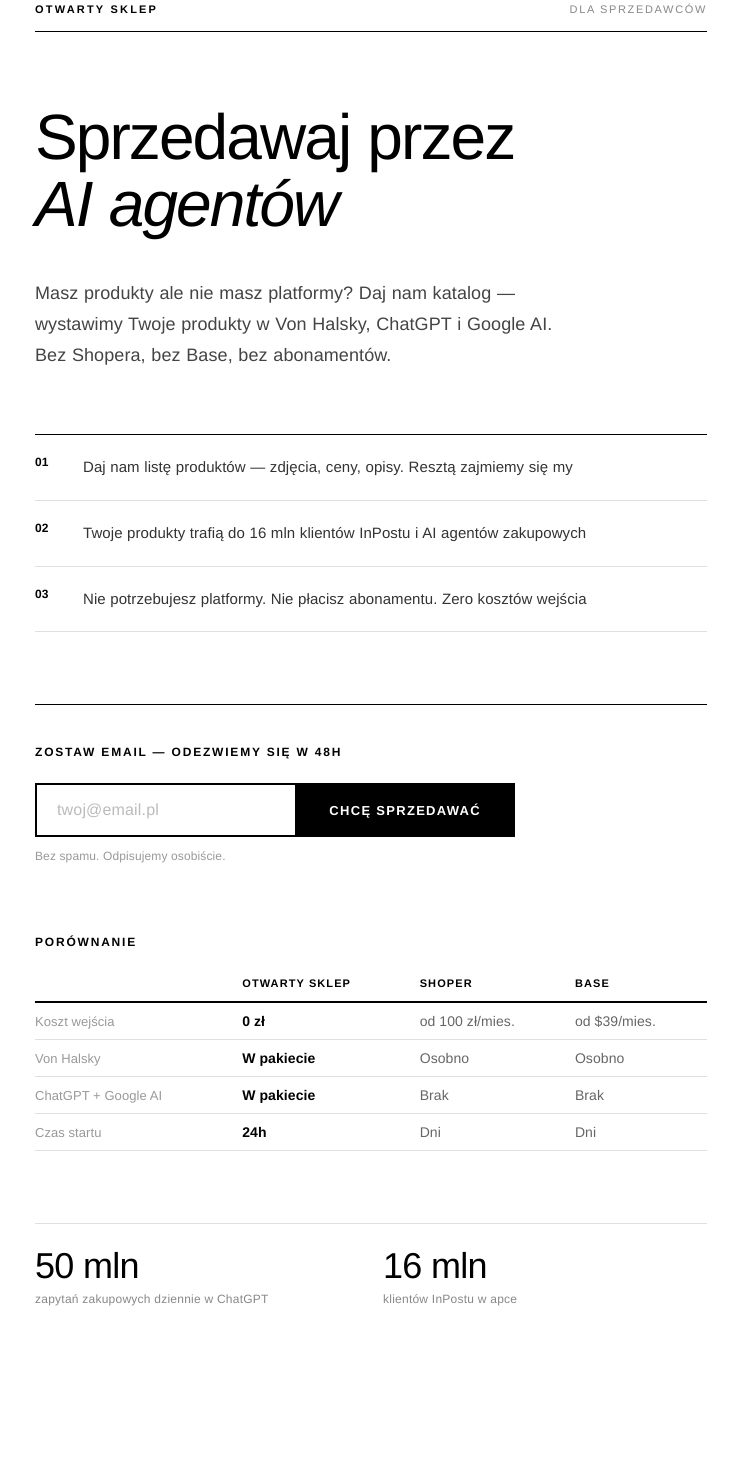
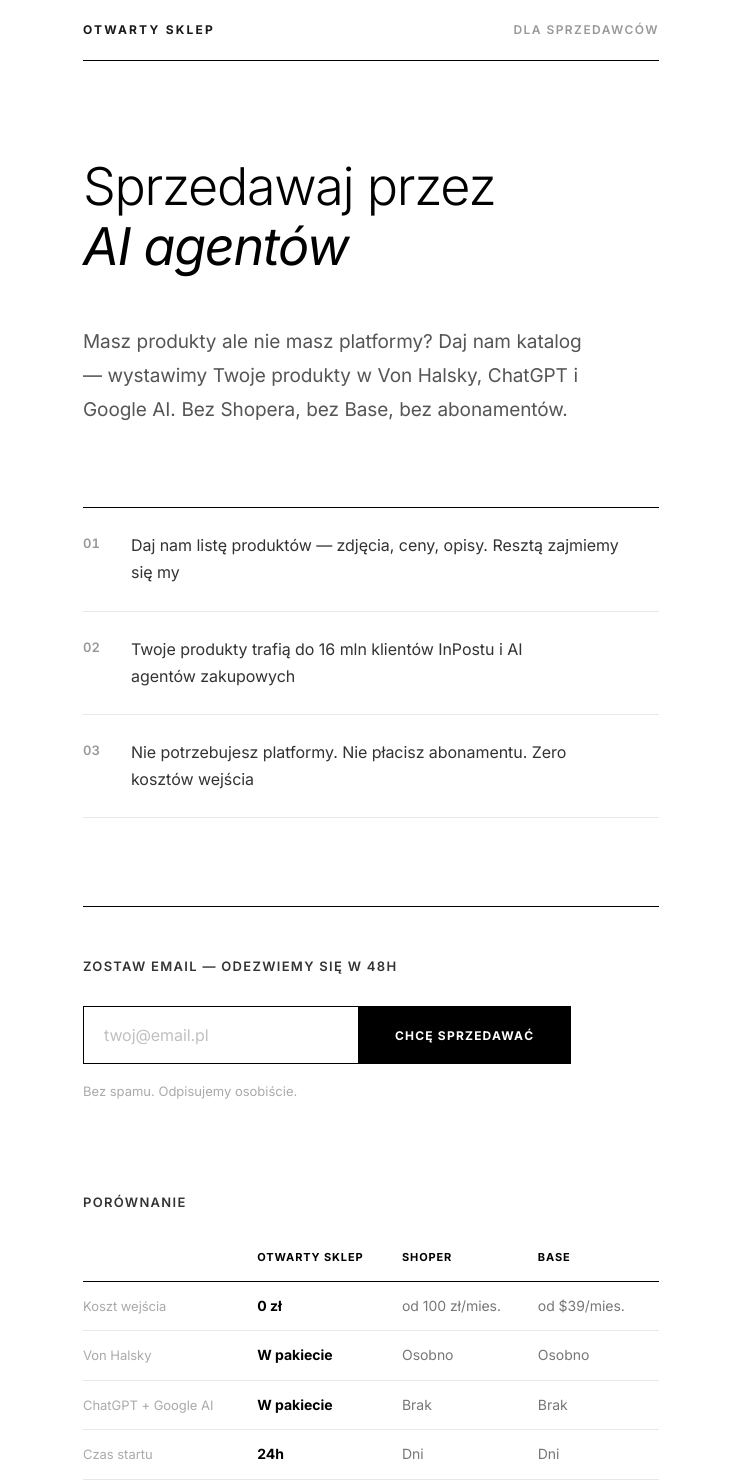
Before and after one commit to otwarty-sklep/landing, a plain HTML site: page b/index.html in a window 1280 px wide. Shown: the part 77-1560 px from the top of the page, without its empty margins (269-1007 px from the left). Before the commit the page ends 1449 px from the top, so only its background shows below. Drawn offline with Linux system fonts and the light colour scheme.

Commit message:
Inter font, better readability
- Inter variable font (opsz 14-32, designed for screens)
- font-feature-settings: cv01, cv02, ss01, ss03 (alternate glyphs)
- Larger body (17px), intro (19px), more generous line-height (1.75-1.8)
- Softer text color (#1a1a1a body, #333 secondary, #555 intro)
- Wider padding, more vertical breathing room between sections
- Narrower max-width (640px) for optimal line length (~65 chars)

Co-Authored-By: Claude Opus 4.6 (1M context) <noreply@anthropic.com>

```diff
--- a/b/index.html
+++ b/b/index.html
@@ -4,25 +4,31 @@
 <meta charset="UTF-8">
 <meta name="viewport" content="width=device-width, initial-scale=1.0">
 <title>Otwarty Sklep — Sprzedawaj przez AI agentów</title>
+<link rel="preconnect" href="https://fonts.googleapis.com">
+<link rel="preconnect" href="https://fonts.gstatic.com" crossorigin>
+<link href="https://fonts.googleapis.com/css2?family=Inter:ital,opsz,wght@0,14..32,300;0,14..32,400;0,14..32,600;0,14..32,700;1,14..32,400&display=swap" rel="stylesheet">
 <style>
   * { margin: 0; padding: 0; box-sizing: border-box; }
 
   body {
-    font-family: 'Helvetica Neue', Helvetica, Arial, sans-serif;
-    color: #000;
+    font-family: 'Inter', sans-serif;
+    color: #1a1a1a;
     background: #fff;
+    font-size: 17px;
+    line-height: 1.75;
     -webkit-font-smoothing: antialiased;
     -moz-osx-font-smoothing: grayscale;
     text-rendering: optimizeLegibility;
     font-optical-sizing: auto;
+    font-feature-settings: 'cv01', 'cv02', 'ss01', 'ss03';
     font-variant-numeric: oldstyle-nums proportional-nums;
     hanging-punctuation: first allow-end last;
   }
 
   .page {
-    max-width: 720px;
+    max-width: 640px;
     margin: 0 auto;
-    padding: 80px 24px 64px;
+    padding: 96px 32px 80px;
   }
 
   /* --- top bar --- */
@@ -30,91 +36,92 @@
     display: flex;
     justify-content: space-between;
     align-items: baseline;
-    margin-bottom: 72px;
-    padding-bottom: 16px;
-    border-bottom: 1px solid #000;
+    margin-bottom: 96px;
+    padding-bottom: 20px;
+    border-bottom: 1.5px solid #000;
   }
   .logo {
-    font-size: 11px;
+    font-size: 12px;
     font-weight: 700;
-    letter-spacing: 0.2em;
+    letter-spacing: 0.18em;
     text-transform: uppercase;
     font-variant-numeric: lining-nums tabular-nums;
   }
   .tag {
-    font-size: 11px;
-    letter-spacing: 0.15em;
+    font-size: 12px;
+    font-weight: 600;
+    letter-spacing: 0.12em;
     text-transform: uppercase;
-    color: #888;
+    color: #999;
   }
 
   /* --- headline --- */
   h1 {
-    font-size: clamp(36px, 6vw, 64px);
-    font-weight: 400;
-    line-height: 1.05;
-    letter-spacing: -0.03em;
-    margin-bottom: 40px;
+    font-size: clamp(32px, 5.5vw, 52px);
+    font-weight: 300;
+    line-height: 1.15;
+    letter-spacing: -0.025em;
+    margin-bottom: 48px;
     text-wrap: balance;
-    word-spacing: 0.02em;
+    color: #000;
     font-variant-numeric: lining-nums;
   }
   h1 em {
     font-style: italic;
-    font-weight: 400;
+    font-weight: 300;
   }
 
   /* --- intro --- */
   .intro {
-    font-size: 18px;
-    line-height: 1.7;
-    letter-spacing: 0.005em;
-    word-spacing: 0.03em;
-    color: #444;
+    font-size: 19px;
+    line-height: 1.8;
+    letter-spacing: -0.005em;
+    word-spacing: 0.02em;
+    color: #555;
     max-width: 520px;
-    margin-bottom: 64px;
+    margin-bottom: 80px;
     text-wrap: pretty;
   }
 
   /* --- grid --- */
   .grid {
     display: grid;
-    grid-template-columns: 48px 1fr;
+    grid-template-columns: 40px 1fr;
     gap: 0;
-    margin-bottom: 72px;
-    border-top: 1px solid #000;
+    margin-bottom: 88px;
+    border-top: 1.5px solid #000;
   }
   .grid-num {
-    font-size: 12px;
-    font-weight: 700;
-    padding: 20px 0;
-    border-bottom: 1px solid #e0e0e0;
-    color: #000;
+    font-size: 13px;
+    font-weight: 600;
+    padding: 24px 0;
+    border-bottom: 1px solid #e8e8e8;
+    color: #999;
     font-variant-numeric: lining-nums tabular-nums;
   }
   .grid-text {
-    font-size: 15px;
-    line-height: 1.65;
-    letter-spacing: 0.005em;
-    word-spacing: 0.02em;
-    padding: 20px 0;
-    border-bottom: 1px solid #e0e0e0;
+    font-size: 16px;
+    line-height: 1.7;
+    letter-spacing: -0.003em;
+    padding: 24px 0 24px 8px;
+    border-bottom: 1px solid #e8e8e8;
     color: #333;
     text-wrap: pretty;
   }
 
   /* --- form --- */
   .form-section {
-    border-top: 1px solid #000;
-    padding-top: 40px;
-    margin-bottom: 72px;
+    border-top: 1.5px solid #000;
+    padding-top: 48px;
+    margin-bottom: 88px;
   }
   .form-label {
-    font-size: 12px;
-    font-weight: 700;
-    letter-spacing: 0.15em;
+    font-size: 13px;
+    font-weight: 600;
+    letter-spacing: 0.1em;
     text-transform: uppercase;
-    margin-bottom: 24px;
+    margin-bottom: 28px;
+    color: #333;
   }
   form {
     display: flex;
@@ -123,28 +130,30 @@
   }
   input[type="email"] {
     flex: 1;
-    padding: 16px 20px;
-    border: 2px solid #000;
+    padding: 18px 20px;
+    border: 1.5px solid #000;
     border-right: none;
     font-size: 16px;
     font-family: inherit;
-    letter-spacing: 0.01em;
+    letter-spacing: -0.005em;
     outline: none;
     background: #fff;
+    color: #1a1a1a;
   }
-  input[type="email"]::placeholder { color: #bbb; }
+  input[type="email"]::placeholder { color: #c0c0c0; }
+  input[type="email"]:focus { background: #fafafa; }
   button {
     background: #000;
     color: #fff;
-    border: 2px solid #000;
-    padding: 16px 32px;
-    font-size: 13px;
+    border: 1.5px solid #000;
+    padding: 18px 36px;
+    font-size: 12px;
     font-weight: 700;
     font-family: inherit;
     letter-spacing: 0.1em;
     text-transform: uppercase;
     cursor: pointer;
-    transition: background 0.15s, color 0.15s;
+    transition: background 0.2s, color 0.2s;
     white-space: nowrap;
   }
   button:hover {
@@ -152,22 +161,22 @@
     color: #000;
   }
   .form-note {
-    font-size: 12px;
-    color: #999;
-    margin-top: 12px;
-    letter-spacing: 0.01em;
+    font-size: 13px;
+    color: #aaa;
+    margin-top: 16px;
   }
 
   /* --- table --- */
   .compare {
-    margin-bottom: 72px;
+    margin-bottom: 88px;
   }
   .compare-label {
-    font-size: 12px;
-    font-weight: 700;
-    letter-spacing: 0.15em;
+    font-size: 13px;
+    font-weight: 600;
+    letter-spacing: 0.1em;
     text-transform: uppercase;
-    margin-bottom: 16px;
+    margin-bottom: 20px;
+    color: #333;
   }
   table {
     width: 100%;
@@ -177,21 +186,21 @@
     text-align: left;
     font-size: 11px;
     font-weight: 700;
-    letter-spacing: 0.1em;
+    letter-spacing: 0.08em;
     text-transform: uppercase;
-    padding: 12px 0;
-    border-bottom: 2px solid #000;
+    padding: 14px 12px 14px 0;
+    border-bottom: 1.5px solid #000;
     color: #000;
   }
   td {
-    padding: 10px 0;
-    border-bottom: 1px solid #e0e0e0;
+    padding: 12px 12px 12px 0;
+    border-bottom: 1px solid #e8e8e8;
     font-size: 14px;
-    letter-spacing: 0.005em;
-    color: #666;
+    letter-spacing: -0.003em;
+    color: #777;
   }
   td:first-child {
-    color: #999;
+    color: #aaa;
     font-size: 13px;
   }
   .us {
@@ -201,37 +210,39 @@
 
   /* --- stat --- */
   .stat {
-    border-top: 1px solid #e0e0e0;
-    padding-top: 24px;
+    border-top: 1px solid #e8e8e8;
+    padding-top: 32px;
     display: grid;
     grid-template-columns: 1fr 1fr;
-    gap: 24px;
+    gap: 32px;
   }
   .stat-block .num {
-    font-size: 36px;
+    font-size: 40px;
     font-weight: 300;
-    letter-spacing: -0.02em;
+    letter-spacing: -0.03em;
     line-height: 1;
-    margin-bottom: 6px;
+    margin-bottom: 8px;
+    color: #000;
     font-variant-numeric: lining-nums tabular-nums;
   }
   .stat-block .label {
-    font-size: 12px;
-    color: #888;
-    letter-spacing: 0.02em;
+    font-size: 13px;
+    color: #999;
+    letter-spacing: 0.01em;
     line-height: 1.5;
   }
 
   @media (max-width: 520px) {
-    .page { padding: 48px 20px 48px; }
-    .top { margin-bottom: 48px; }
-    h1 { margin-bottom: 28px; }
-    .intro { margin-bottom: 40px; }
-    .grid { margin-bottom: 48px; }
+    .page { padding: 56px 24px 56px; }
+    .top { margin-bottom: 64px; }
+    h1 { margin-bottom: 32px; }
+    .intro { font-size: 17px; margin-bottom: 56px; }
+    .grid { margin-bottom: 56px; }
     form { flex-direction: column; }
-    input[type="email"] { border-right: 2px solid #000; border-bottom: none; }
+    input[type="email"] { border-right: 1.5px solid #000; border-bottom: none; }
     button { width: 100%; }
     .stat { grid-template-columns: 1fr; }
+    th, td { padding: 10px 8px 10px 0; }
     table { font-size: 13px; }
   }
 </style>
```
Also changed, not shown: a/index.html (+88 -79 lines).
